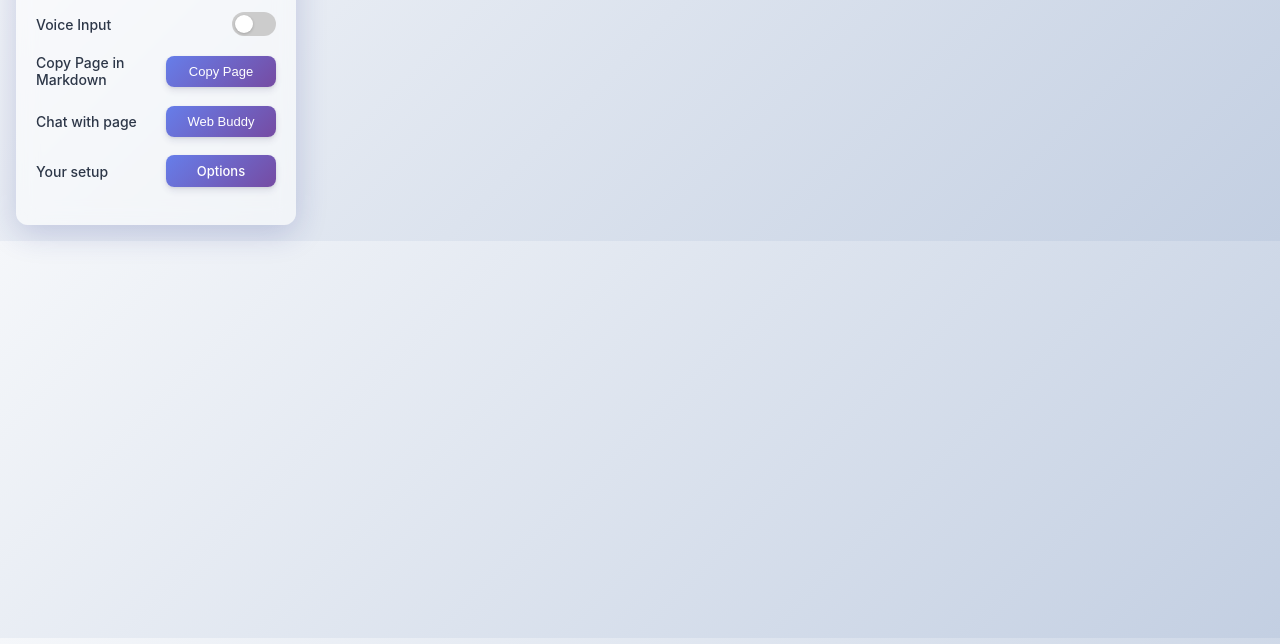
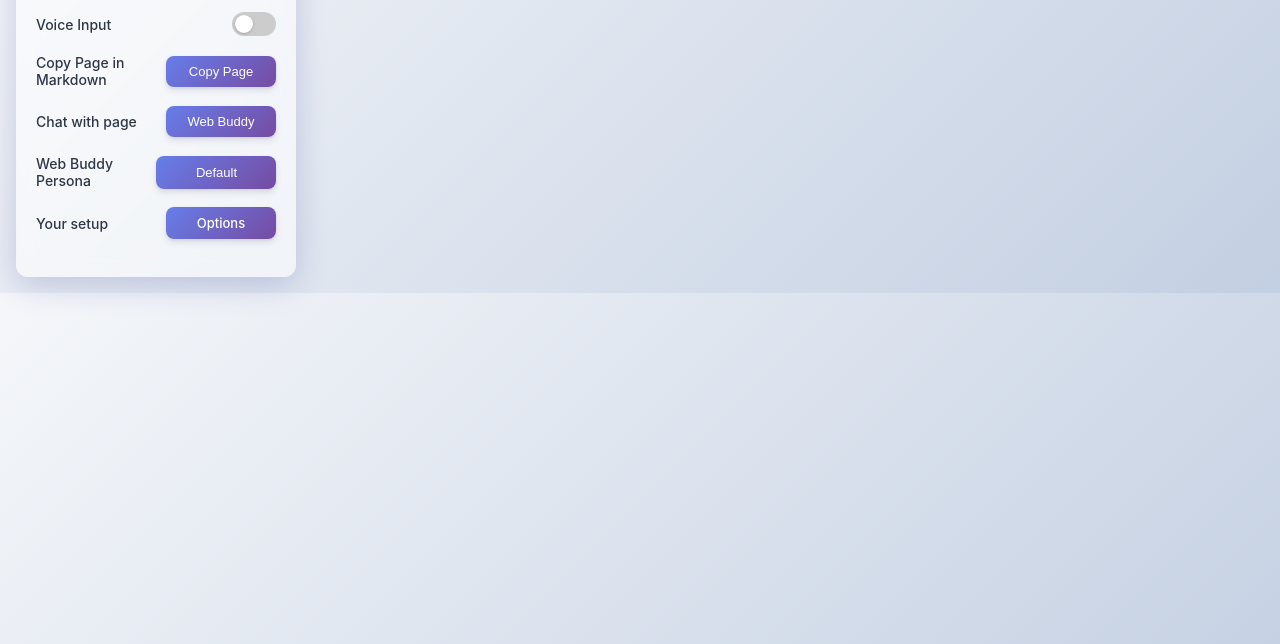
Before and after one commit to ngelik/tts-web-buddy-tech-demo, a website built with webpack: page popup.html in a window 1280 px wide. Shown: the part 156-800 px from the top of the page. Built offline with nearby package versions, Linux system fonts and the light colour scheme; some packages are replaced by stand-ins of ours; no server answers.

Commit message:
feat: Add character persona system to Web Buddy
- Add character selection dropdown in popup UI
- Create characters.js with 3 personas: Sarcastic, ELI5, Shakespearean
- Update service worker to use character prompts and voice IDs
- Modify LLM calls to use character-specific system prompts
- Update TTS to use character-specific voice IDs
- Update build script to include characters.js
- Update documentation with character flow diagram

```diff
--- a/options.js
+++ b/options.js
@@ -34,7 +34,7 @@
     if (result['elevenlabs-voice-id']) {
       elevenlabsVoiceIdInput.value = result['elevenlabs-voice-id'];
     } else {
-      elevenlabsVoiceIdInput.value = '1SM7GgM6IMuvQlz2BwM3'; // Default voice
+      elevenlabsVoiceIdInput.value = 'QkNxCtnKGOHCAoQubo3r'; // Default voice
     }
   });
 
--- a/popup.html
+++ b/popup.html
@@ -167,12 +167,21 @@
     </div>
 
     <div class="setting-row">
+      <span class="setting-label">Web Buddy Persona</span>
+      <div class="setting-control">
+        <select id="characterSelect" class="primary-btn" style="width: 120px; height: 33px; padding: 0 8px; -webkit-appearance: none; appearance: none; text-indent: 1px; text-overflow: '';">
+          <!-- Options will be populated by popup.js -->
+        </select>
+      </div>
+    </div>
+
+    <div class="setting-row">
       <span class="setting-label">Your setup</span>
       <div class="setting-control">
         <a href="options.html" target="_blank" class="primary-btn">Options</a>
       </div>
     </div>
   </div>
-  <script src="popup.js"></script>
+  <script type="module" src="popup.js"></script>
 </body>
 </html>
--- a/popup.js
+++ b/popup.js
@@ -1,9 +1,12 @@
+import { characters } from './src/characters.js';
+
 document.addEventListener('DOMContentLoaded', () => {
   // Site toggle logic
   const toggle = document.getElementById('siteToggle');
   const copyBtn = document.getElementById('copyBtn');
   const webBuddyBtn = document.getElementById('webBuddyBtn');
   const statusEl = document.getElementById('status');
+  const characterSelect = document.getElementById('characterSelect');
 
   if (toggle && statusEl) {
     chrome.tabs.query({ active: true, currentWindow: true }, (tabs) => {
@@ -123,4 +126,32 @@
       });
     });
   }
+
+  // "Web Buddy" persona selection logic
+  if (characterSelect) {
+    // Add default option
+    const defaultOption = document.createElement('option');
+    defaultOption.value = 'default';
+    defaultOption.textContent = 'Default';
+    characterSelect.appendChild(defaultOption);
+
+    // Add characters from the data file
+    characters.forEach(char => {
+      const option = document.createElement('option');
+      option.value = char.id;
+      option.textContent = char.title;
+      characterSelect.appendChild(option);
+    });
+
+    // Load saved character and set dropdown
+    chrome.storage.local.get(['web-buddy-selected-character-id'], (result) => {
+      const savedCharId = result['web-buddy-selected-character-id'] || 'default';
+      characterSelect.value = savedCharId;
+    });
+
+    // Save character on change
+    characterSelect.addEventListener('change', () => {
+      chrome.storage.local.set({ 'web-buddy-selected-character-id': characterSelect.value });
+    });
+  }
 });
--- /dev/null
+++ b/src/characters.js
@@ -0,0 +1,28 @@
+/**
+ * @file Defines the character personas for the Web Buddy feature.
+ *
+ * Each character has a unique ID, a display title, a system prompt for the LLM,
+ * and a voice ID for ElevenLabs TTS.
+ *
+ * You can find more voices on ElevenLabs: https://elevenlabs.io/voice-library
+ */
+export const characters = [
+  {
+    id: 'sarcastic',
+    title: 'Sarcastic',
+    prompt: 'You are a sarcastic assistant. Your analysis of the page content should be witty, dry, and subtly mocking. Find the absurdity in the text and point it out with clever, sarcastic remarks. Do not be overtly rude, but your disdain should be palpable.',
+    voiceId: 'N2lVS1w4EtoT3dr4eOWO' // "Rachel"
+  },
+  {
+    id: 'eli5',
+    title: 'ELI5',
+    prompt: 'You are an expert at explaining complex topics simply. Analyze the provided page content and explain the main points to the user as if they were a five-year-old. Use simple words, analogies, and a friendly, patient tone.',
+    voiceId: '21m00Tcm4TlvDq8ikWAM' // "Rachel"
+  },
+  {
+    id: 'shakespeare',
+    title: 'Shakespearean',
+    prompt: 'Forsooth! Thou art a Shakespearean actor of great renown. Peruse the scroll before thee (the page content) and, in the grandiloquent style of the Bard, convey its essence to the user. Speak in iambic pentameter where thou canst, and use thee, thou, and thy with dramatic flair.',
+    voiceId: '2EiwWnXFnvU5JabPnv8n' // "Clyde"
+  }
+];
```
Also changed, not shown: options.html (+2 -2 lines), service-worker.js (+17 -9 lines), README.md, 1 other file.
